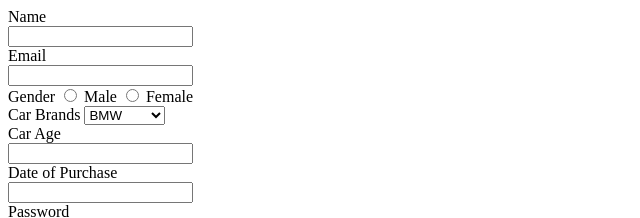
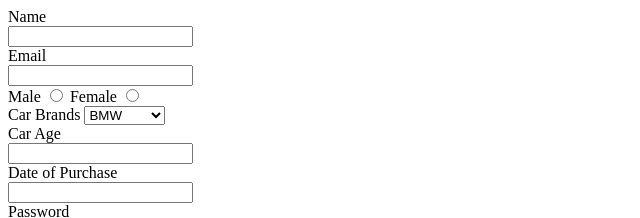
Before and after one commit to acciojob/car-insurance-form-guru28272, a website: page main.html in a window 1280 px wide. Shown: the top 218 px of the page, 0-640 px from the left. Drawn offline with Linux system fonts and the light colour scheme.

Commit message:
created a submission

```diff
--- a/main.html
+++ b/main.html
@@ -23,11 +23,12 @@
         </div>
 
         <div>
-		  <label for="gender">Gender</label>
+<!-- 		  <label for="gender">Gender</label> -->
+			<label for="gender">Male</label>
           <input type="radio" name="gender" required>
-          <label for="gender">Male</label>
+			<label for="gender">Female</label>
           <input type="radio" id="gender" required>
-          <label for="gender">Female</label>
+
         </div>
 
         <div>
```
